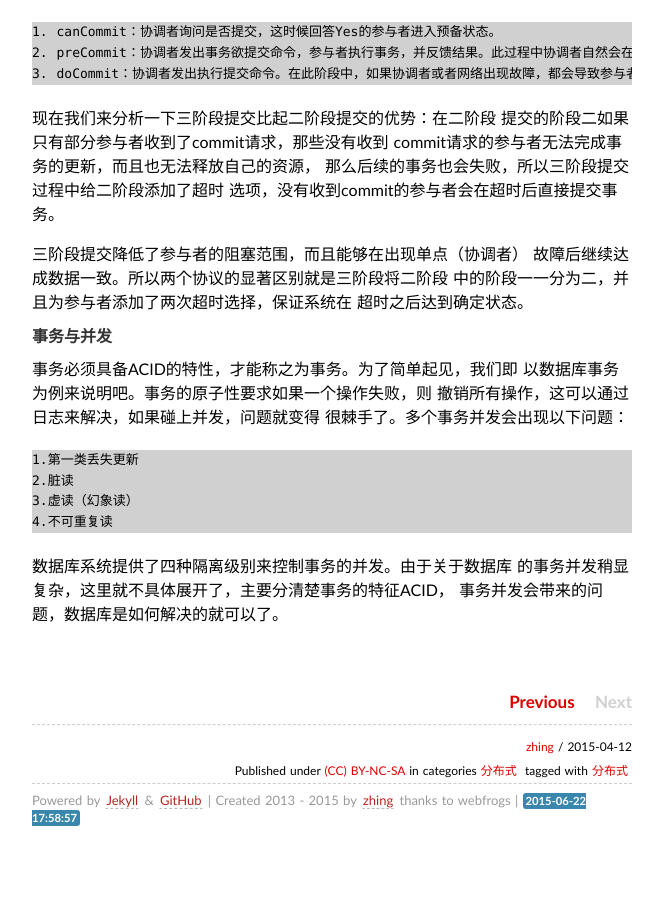
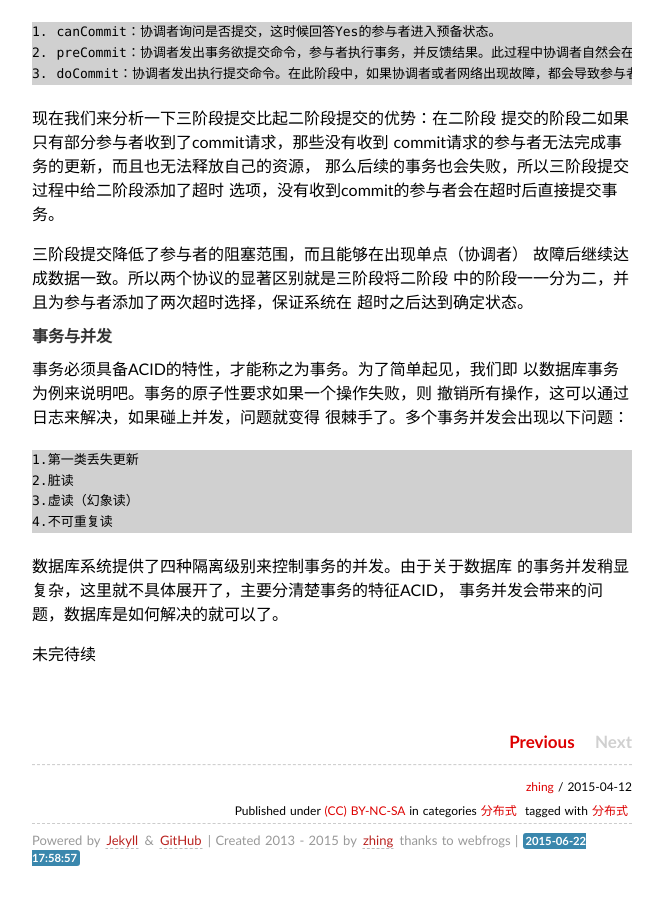
Before and after one commit to zhing/zhing.github.com, a Jekyll site: the page built from _posts/2015-04-12-分布式.md, in a window 1280 px wide and 900 px high, scrolled down 2197 px. Shown: the whole window, without its empty margins (308-971 px from the left). Built offline with Jekyll 4.4.1, drawn with Linux system fonts in a browser that asks for light colours; some web fonts are replaced; Markdown is read by kramdown in place of the engine named in the settings; comment, search, counter and statistics services are not loaded; before the commit the page ends 3057 px from its top, so only the background shows below that.

Commit message:
add 未完待续

```diff
--- a/_posts/2015-04-12-分布式.md
+++ b/_posts/2015-04-12-分布式.md
@@ -134,3 +134,574 @@ commit请求的参与者无法完成事务的更新，而且也无法释放自
 数据库系统提供了四种隔离级别来控制事务的并发。由于关于数据库
 的事务并发稍显复杂，这里就不具体展开了，主要分清楚事务的特征ACID，
 事务并发会带来的问题，数据库是如何解决的就可以了。
+
+
+
+
+
+
+
+
+
+
+
+
+
+
+
+
+
+
+
+
+
+
+
+
+
+
+
+
+
+
+
+
+
+
+
+
+
+
+
+
+
+
+
+
+
+
+
+
+
+
+
+
+
+
+
+
+
+
+
+
+
+
+
+
+
+
+
+
+
+
+
+
+
+
+
+
+
+
+
+
+
+
+
+
+
+
+
+
+
+
+
+
+
+
+
+
+
+
+
+
+
+
+
+
+
+
+
+
+
+
+
+
+
+
+
+
+
+
+
+
+
+
+
+
+
+
+
+
+
+
+
+
+
+
+
+
+
+
+
+
+
+
+
+
+
+
+
+
+
+
+
+
+
+
+
+
+
+
+
+
+
+
+
+
+
+
+
+
+
+
+
+
+
+
+
+
+
+
+
+
+
+
+
+
+
+
+
+
+
+
+
+
+
+
+
+
+
+
+
+
+
+
+
+
+
+
+
+
+
+
+
+
+
+
+
+
+
+
+
+
+
+
+
+
+
+
+
+
+
+
+
+
+
+
+
+
+
+
+
+
+
+
+
+
+
+
+
+
+
+
+
+
+
+
+
+
+
+
+
+
+
+
+
+
+
+
+
+
+
+
+
+
+
+
+
+
+
+
+
+
+
+
+
+
+
+
+
+
+
+
+
+
+
+
+
+
+
+
+
+
+
+
+
+
+
+
+
+
+
+
+
+
+
+
+
+
+
+
+
+
+
+
+
+
+
+
+
+
+
+
+
+
+
+
+
+
+
+
+
+
+
+
+
+
+
+
+
+
+
+
+
+
+
+
+
+
+
+
+
+
+
+
+
+
+
+
+
+
+
+
+
+
+
+
+
+
+
+
+
+
+
+
+
+
+
+
+
+
+
+
+
+
+
+
+
+
+
+
+
+
+
+
+
+
+
+
+
+
+
+
+
+
+
+
+
+
+
+
+
+
+
+
+
+
+
+
+
+
+
+
+
+
+
+
+
+
+
+
+
+
+
+
+
+
+
+
+
+
+
+
+
+
+
+
+
+
+
+
+
+
+
+
+
+
+
+
+
+
+
+
+
+
+
+
+
+
+
+
+
+
+
+
+
+
+
+
+
+
+
+
+
+
+
+
+
+
+
+
+
+
+
+
+
+
+
+
+
+
+
+
+
+
+
+
+
+
+
+
+
+
+
+
+
+
+
+
+
+
+
+
+
+
+
+
+
+
+
+
+
+
+
+
+
+
+
+
+
+
+
+
+
+
+
+
+
+
+
+
+
+
+
+
+
+
+
+
+
+
+
+
+  未完待续
```
